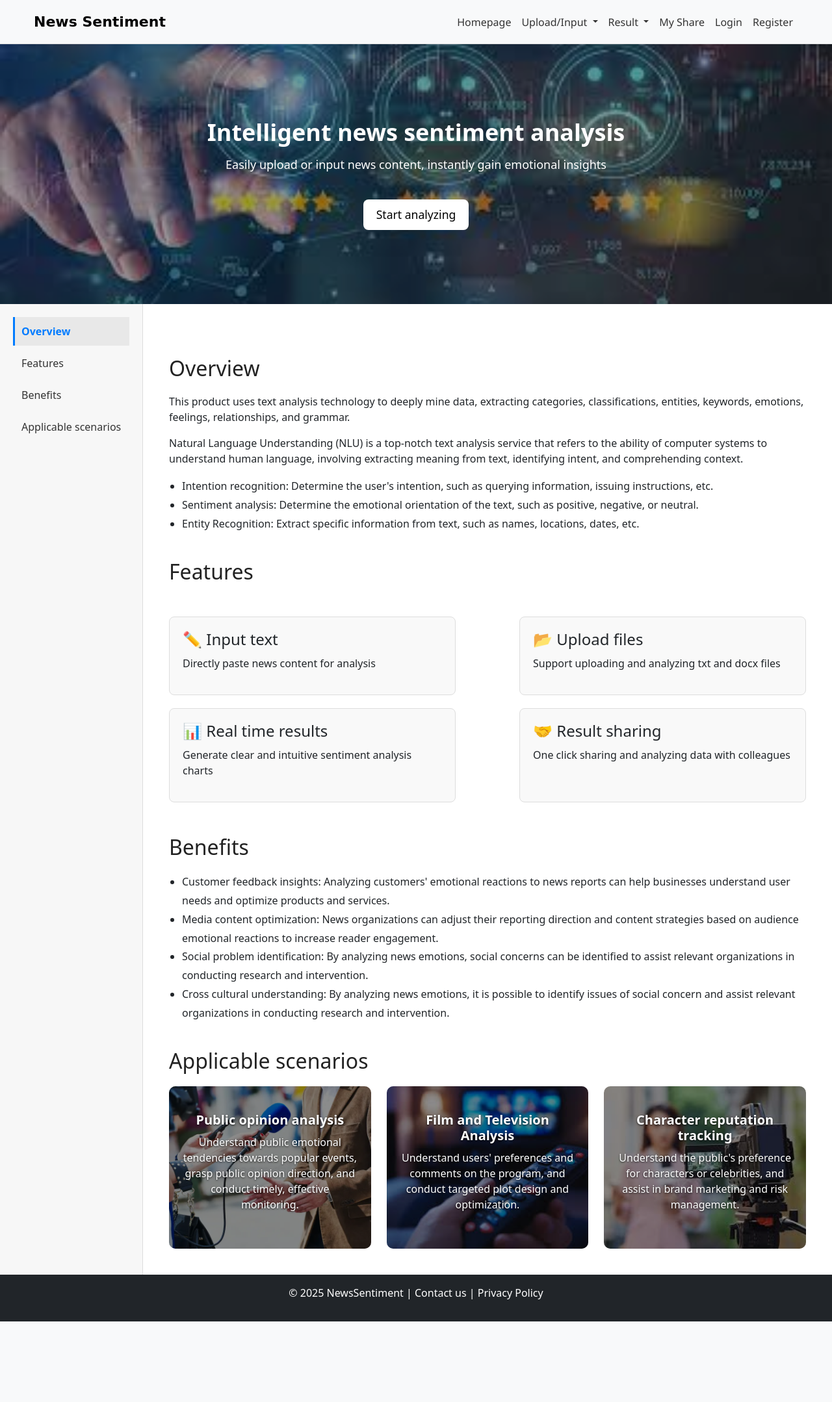
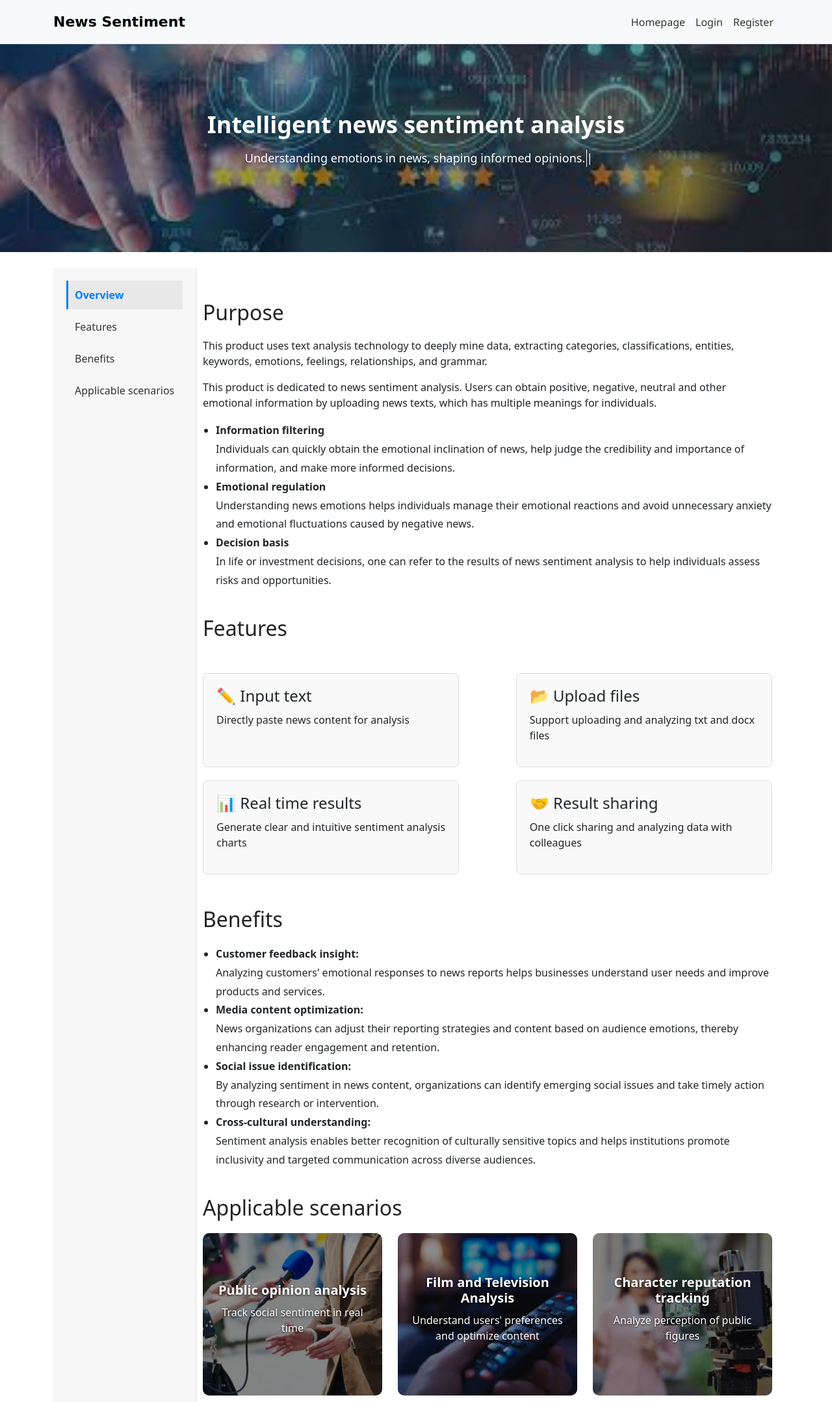
Before and after one commit to XiuwenYin/news-sentiment-analysis, a Flask app: page / in a window 1280 px wide. Shown: the whole page at 65% size. Before the commit the page ends 2034 px from the top, so only its background shows below. Run offline with Flask 3, Linux system fonts and the light colour scheme; some libraries are stand-ins or nearby versions.

Commit message:
Standardize all page specifications,, add typing effect, update routing and templates.

```diff
--- a/app/routes.py
+++ b/app/routes.py
@@ -36,7 +36,14 @@ def login():
             next_page = url_for("index")
         return redirect(next_page)
     # if the form is not submitted or invalid, render the login page
-    return render_template("login.html", title="Sign In", form=form)
+    return render_template("login.html",
+        title="Login",
+        hero_title="Sign In to Your Account",
+        hero_subtitle="Access your dashboard, share results, and more",
+        hero_button_text=None,
+        hero_button_link=None,
+        form=form
+    )
 
 
 @app.route("/logout")
@@ -57,7 +64,14 @@ def register():
         db.session.commit()
         flash("Congratulations, you are now a registered user!")
         return redirect(url_for("login"))
-    return render_template("register.html", title="Register", form=form)
+    return render_template("register.html",
+        title="Register",
+        hero_title="Create Your Account",
+        hero_subtitle="Join us to analyze and share news sentiment",
+        hero_button_text=None,
+        hero_button_link=None,
+        form=form
+    )
 
 
 @app.route("/upload", methods=["GET", "POST"])
@@ -74,7 +88,13 @@ def upload():
 
         return render_template("visualize.html", content=news_content, result=sentiment_result)
 
-    return render_template("upload.html", title="Upload News")
+    return render_template("upload.html",
+        title="Upload News",
+        hero_title="Upload or Input News",
+        hero_subtitle="Analyze news sentiment instantly using our intelligent engine",
+        hero_button_text=None,
+        hero_button_link=None
+    )
 
 
 @app.route("/share")
--- a/app/static/css/homepage.css
+++ b/app/static/css/homepage.css
@@ -61,7 +61,7 @@
 /* 主视觉区 */
 .hero-section {
     width: 100%;
-    height: 50vh;
+    height: 40vh;
     background-size: cover;
     background-position: center;
     background-repeat: no-repeat;
@@ -101,22 +101,13 @@
     margin-top: 15px;
 }
 
-/* 按钮自定义样式 */
-.custom-btn {
+/* 打字效果 */
+#cursor {
+    display: inline-block;
+    width: 1px;
     background-color: white;
-    color: black;
-    border: none;
-    padding: 10px 20px;
-    font-size: 1.1rem;
-    border-radius: 8px;
-    transition: background-color 0.3s ease, color 0.3s ease;
-}
-
-/* 鼠标悬浮时变灰色 */
-.custom-btn:hover {
-    background-color: #e0e0e0;
-    /* 灰色 */
-    color: black;
+    animation: blink 1s steps(2, start) infinite;
+    margin-left: 2px;
 }
 
 /* 核心功能区：导航区+解释 */
@@ -152,7 +143,7 @@
 
 .content {
     flex: 1;
-    padding: 40px;
+    padding: 10px;
 }
 
 h2 {
--- /dev/null
+++ b/app/static/js/typing.js
@@ -0,0 +1,18 @@
+document.addEventListener("DOMContentLoaded", () => {
+    const text = "Understanding emotions in news, shaping informed opinions.";
+    const typingText = document.getElementById("typing-text");
+    const cursor = document.getElementById("cursor");
+    let charIndex = 0;
+    const typingSpeed = 60;
+
+    function type() {
+        if (charIndex < text.length) {
+            // 在光标前插入字符
+            cursor.insertAdjacentText("beforebegin", text.charAt(charIndex));
+            charIndex++;
+            setTimeout(type, typingSpeed);
+        }
+    }
+
+    setTimeout(type, 500);
+});
--- a/app/templates/base.html
+++ b/app/templates/base.html
@@ -1,44 +1,72 @@
 <!doctype html>
 <html lang="en">
+
 <head>
     <meta charset="utf-8">
     <meta name="viewport" content="width=device-width, initial-scale=1">
+    <title>{% if title %}{{ title }} - News Sentiment{% else %}News Sentiment{% endif %}</title>
+    <link href="https://cdn.jsdelivr.net/npm/bootstrap@5.3.2/dist/css/bootstrap.min.css" rel="stylesheet">
 
-    {% if title %}
-    <title>{{ title }} - Sentiment Analyzer</title>
-    {% else %}
-    <title>Sentiment Analyzer</title>
-    {% endif %}
+    <link rel="stylesheet" href="{{ url_for('static', filename='css/homepage.css') }}">
+</head>
 
-    <link href="https://cdn.jsdelivr.net/npm/bootstrap@5.3.5/dist/css/bootstrap.min.css" rel="stylesheet">
-</head>
 <body>
     <!-- Navbar -->
-    <nav class="navbar navbar-expand-lg navbar-dark bg-dark">
+    <nav class="navbar navbar-expand-lg navbar-light bg-light">
         <div class="container">
-            <a class="navbar-brand" href="{{ url_for('index') }}">Sentiment</a>
-            <button class="navbar-toggler" type="button" data-bs-toggle="collapse" data-bs-target="#navbarNav" aria-controls="navbarNav" aria-expanded="false" aria-label="Toggle navigation">
+            <a class="navbar-brand" href="{{ url_for('index') }}">News Sentiment</a>
+            <button class="navbar-toggler" type="button" data-bs-toggle="collapse" data-bs-target="#navbarNav">
                 <span class="navbar-toggler-icon"></span>
             </button>
+
             <div class="collapse navbar-collapse" id="navbarNav">
                 <ul class="navbar-nav ms-auto">
                     <li class="nav-item">
-                        <a class="nav-link {% if request.endpoint == 'index' %}active{% endif %}" href="{{ url_for('index') }}">Home</a>
+                        <a class="nav-link" href="{{ url_for('index') }}">Homepage</a>
                     </li>
 
                     {% if current_user.is_authenticated %}
+                    <!-- Upload/Input dropdown -->
+                    <li class="nav-item dropdown">
+                        <a class="nav-link dropdown-toggle" href="#" id="uploadDropdown" role="button"
+                            data-bs-toggle="dropdown">
+                            Upload/Input
+                        </a>
+                        <ul class="dropdown-menu">
+                            <li><a class="dropdown-item" href="{{ url_for('upload') }}">Upload News</a></li>
+                            <li><a class="dropdown-item" href="#">Input Text</a></li>
+                        </ul>
+                    </li>
+
+                    <!-- Result dropdown -->
+                    <li class="nav-item dropdown">
+                        <a class="nav-link dropdown-toggle" href="#" id="resultDropdown" role="button"
+                            data-bs-toggle="dropdown">
+                            Result
+                        </a>
+                        <ul class="dropdown-menu">
+                            <li><a class="dropdown-item" href="#">View Result</a></li>
+                            <li><a class="dropdown-item" href="#">View Histories</a></li>
+                        </ul>
+                    </li>
+
+                    <!-- My Share -->
                     <li class="nav-item">
-                        <a class="nav-link {% if request.endpoint == 'upload' %}active{% endif %}" href="{{ url_for('upload') }}">Upload</a>
+                        <a class="nav-link" href="#">My Share</a>
                     </li>
+
+                    <!-- Logout -->
                     <li class="nav-item">
                         <a class="nav-link" href="{{ url_for('logout') }}">Logout</a>
                     </li>
+
                     {% else %}
+                    <!-- Login / Register -->
                     <li class="nav-item">
-                        <a class="nav-link {% if request.endpoint == 'login' %}active{% endif %}" href="{{ url_for('login') }}">Login</a>
+                        <a class="nav-link" href="{{ url_for('login') }}">Login</a>
                     </li>
                     <li class="nav-item">
-                        <a class="nav-link {% if request.endpoint == 'register' %}active{% endif %}" href="{{ url_for('register') }}">Register</a>
+                        <a class="nav-link" href="{{ url_for('register') }}">Register</a>
                     </li>
                     {% endif %}
                 </ul>
@@ -46,25 +74,41 @@
         </div>
     </nav>
 
+    <!-- 主视觉区 -->
+    <section class="hero-section"
+        style="background-image: url('{{ url_for('static', filename='images/background.jpg') }}');">
+        <div class="hero-overlay">
+            <div class="hero-content">
+                <h1>Intelligent news sentiment analysis</h1>
+                <p id="typing-text" class="mt-3 text-white" style="min-height: 40px;">
+                    <span id="cursor">|</span>
+                </p>
+            </div>
+        </div>
+    </section>
+
     <!-- Flash messages -->
     <div class="container mt-3">
         {% with messages = get_flashed_messages() %}
         {% if messages %}
         <div class="alert alert-info alert-dismissible fade show" role="alert">
             {% for message in messages %}
-                {{ message }}
+            {{ message }}
             {% endfor %}
-            <button type="button" class="btn-close" data-bs-dismiss="alert" aria-label="Close"></button>
+            <button type="button" class="btn-close" data-bs-dismiss="alert"></button>
         </div>
         {% endif %}
         {% endwith %}
     </div>
 
-    <!-- Main content block -->
+    <!-- Main content -->
     <div class="container mt-4">
         {% block content %}{% endblock %}
     </div>
 
-    <script src="https://cdn.jsdelivr.net/npm/bootstrap@5.3.5/dist/js/bootstrap.bundle.min.js"></script>
+    <script src="https://cdn.jsdelivr.net/npm/bootstrap@5.3.2/dist/js/bootstrap.bundle.min.js"></script>
+    <script src="{{ url_for('static', filename='js/typing.js') }}"></script>
+
 </body>
+
 </html>
--- a/app/templates/homepage.html
+++ b/app/templates/homepage.html
@@ -1,83 +1,8 @@
-<!DOCTYPE html>
-<html lang="zh-CN">
+{% extends "base.html" %}
 
-<head>
-    <meta charset="UTF-8">
-    <meta name="viewport" content="width=device-width, initial-scale=1.0">
-    <title>Sentiment Analysis</title>
-    <link href="https://cdn.jsdelivr.net/npm/bootstrap@5.3.0/dist/css/bootstrap.min.css" rel="stylesheet">
-</head>
-<link rel="stylesheet" href="{{ url_for('static', filename='css/homepage.css') }}">
+{% block title %}Homepage{% endblock %}
 
-
-<body>
-    <!-- 顶部导航栏 Top navigation bar-->
-    <nav class="navbar navbar-expand-lg navbar-light bg-light">
-        <div class="container-fluid">
-            <a class="navbar-brand" href="#">News Sentiment</a>
-            <button class="navbar-toggler" type="button" data-bs-toggle="collapse" data-bs-target="#navbarNav">
-                <span class="navbar-toggler-icon"></span>
-            </button>
-            <div class="collapse navbar-collapse" id="navbarNav">
-                <ul class="navbar-nav ms-auto">
-
-                    <!-- Home -->
-                    <li class="nav-item">
-                        <a class="nav-link" href="#">Homepage</a>
-                    </li>
-
-                    <!-- Upload / Input (Dropdown) -->
-                    <li class="nav-item dropdown">
-                        <a class="nav-link dropdown-toggle" href="#" id="uploadInputDropdown" role="button"
-                            data-bs-toggle="dropdown" aria-expanded="false">
-                            Upload/Input
-                        </a>
-                        <ul class="dropdown-menu text-center" aria-labelledby="uploadInputDropdown">
-                            <li><a class="dropdown-item" href="{{ url_for('upload') }}">Upload File</a></li>
-                            <li><a class="dropdown-item" href="#">Input Text</a></li>
-                        </ul>
-                    </li>
-
-
-                    <!-- Analysis Result (Dropdown) -->
-                    <li class="nav-item dropdown">
-                        <a class="nav-link dropdown-toggle" href="#" id="resultDropdown" role="button"
-                            data-bs-toggle="dropdown" aria-expanded="false">
-                            Result
-                        </a>
-                        <ul class="dropdown-menu text-center" aria-labelledby="resultDropdown">
-                            <li><a class="dropdown-item" href="#">View Results</a></li>
-                            <li><a class="dropdown-item" href="#">View Histories</a></li>
-                        </ul>
-                    </li>
-                    <!-- Other Pages -->
-                    <li class="nav-item">
-                        <!-- <a class="nav-link" href="#">My Share</a> -->
-                        <a class="nav-link" href="{{ url_for('share') }}">My Share</a>
-                    </li>
-                    <li class="nav-item">
-                        <a class="nav-link" href="{{ url_for('login') }}">Login</a>
-                    </li>
-                    <li class="nav-item">
-                        <a class="nav-link" href="{{ url_for('register') }}">Register</a>
-                    </li>
-                </ul>
-            </div>
-        </div>
-    </nav>
-
-    <!-- 主视觉区 -->
-    <section class="hero-section"
-        style="background-image: url('{{ url_for('static', filename='images/background.jpg') }}');">
-        <div class="hero-overlay">
-            <div class="hero-content">
-                <h1>Intelligent news sentiment analysis</h1>
-                <p>Easily upload or input news content, instantly gain emotional insights</p>
-                <a href="#" class="btn custom-btn mt-4">Start analyzing</a>
-            </div>
-        </div>
-    </section>
-
+{% block content %}
 <!-- 核心功能区 -->
 <section class="container-left">
     <!-- 左侧导航栏 -->
@@ -91,22 +16,24 @@
     <!-- 右侧内容 -->
     <div class="content">
         <!-- 概述 -->
-            <h2 id="overview">Overview</h2>
+        <h2 id="overview">Purpose</h2>
         <p>
             This product uses text analysis technology to deeply mine data, extracting categories, classifications,
             entities, keywords, emotions, feelings, relationships, and grammar.
         </p>
         <p>
-                Natural Language Understanding (NLU) is a top-notch text analysis service that refers to the ability of
-                computer systems to understand human language, involving extracting meaning from text, identifying
-                intent, and comprehending context. </p>
+            This product is dedicated to news sentiment analysis. Users can obtain positive, negative, neutral and
+            other emotional information by uploading news texts, which has multiple meanings for individuals.</p>
         <ul>
-                <li>Intention recognition: Determine the user's intention, such as querying information, issuing
-                    instructions, etc.</li>
-                <li>Sentiment analysis: Determine the emotional orientation of the text, such as positive, negative, or
-                    neutral.</li>
-                <li>Entity Recognition: Extract specific information from text, such as names, locations, dates, etc.
-                </li>
+            <li><strong>Information filtering</strong><br>Individuals can quickly obtain the emotional inclination of
+                news, help
+                judge the credibility and importance of information, and make more informed decisions.</li>
+            <li><strong>Emotional regulation</strong><br>Understanding news emotions helps individuals manage their
+                emotional
+                reactions and avoid unnecessary anxiety and emotional fluctuations caused by negative news.</li>
+            <li><strong>Decision basis</strong><br>In life or investment decisions, one can refer to the results of news
+                sentiment
+                analysis to help individuals assess risks and opportunities.</li>
         </ul>
 
         <!-- 功能 -->
@@ -129,18 +56,31 @@
                 <p>One click sharing and analyzing data with colleagues</p>
             </div>
         </div>
+
         <!-- 好处 -->
         <h2 id="benefits">Benefits</h2>
         <ul>
-                <li>Customer feedback insights: Analyzing customers' emotional reactions to news reports can help
-                    businesses understand user needs and optimize products and services.</li>
-                <li>Media content optimization: News organizations can adjust their reporting direction and content
-                    strategies based on audience emotional reactions to increase reader engagement.</li>
-                <li>Social problem identification: By analyzing news emotions, social concerns can be identified to
-                    assist relevant organizations in conducting research and intervention.</li>
-                <li>Cross cultural understanding: By analyzing news emotions, it is possible to identify issues of
-                    social concern and assist relevant organizations in conducting research and intervention.</li>
+            <li><strong>Customer feedback insight:</strong><br>
+                Analyzing customers' emotional responses to news reports helps businesses understand user needs and
+                improve products and services.
+            </li>
+
+            <li><strong>Media content optimization:</strong><br>
+                News organizations can adjust their reporting strategies and content based on audience emotions, thereby
+                enhancing reader engagement and retention.
+            </li>
+
+            <li><strong>Social issue identification:</strong><br>
+                By analyzing sentiment in news content, organizations can identify emerging social issues and take
+                timely action through research or intervention.
+            </li>
+
+            <li><strong>Cross-cultural understanding:</strong><br>
+                Sentiment analysis enables better recognition of culturally sensitive topics and helps institutions
+                promote inclusivity and targeted communication across diverse audiences.
+            </li>
         </ul>
+
 
         <!-- 适用场景 -->
         <h2 id="Applicable scenarios">Applicable scenarios</h2>
@@ -152,8 +92,7 @@
                     style="background-image: url('{{ url_for('static', filename='images/interview.webp') }}');">
                     <div class="overlay">
                         <h4>Public opinion analysis</h4>
-                            <p>Understand public emotional tendencies towards popular events, grasp public opinion
-                                direction, and conduct timely, effective monitoring.</p>
+                        <p class="text-white">Track social sentiment in real time</p>
                     </div>
                 </div>
             </div>
@@ -164,8 +103,7 @@
                     style="background-image: url('{{ url_for('static', filename='images/遥控.jpg') }}');">
                     <div class="overlay">
                         <h4>Film and Television Analysis</h4>
-                            <p>Understand users' preferences and comments on the program, and conduct targeted plot
-                                design and optimization.</p>
+                        <p>Understand users' preferences and optimize content</p>
                     </div>
                 </div>
             </div>
@@ -176,24 +114,15 @@
                     style="background-image: url('{{ url_for('static', filename='images/人物.jpg') }}');">
                     <div class="overlay">
                         <h4>Character reputation tracking</h4>
-                            <p>Understand the public's preference for characters or celebrities, and assist in brand
-                                marketing and risk management.</p>
+                        <p>Analyze perception of public figures</p>
                     </div>
                 </div>
             </div>
-
         </div>
-
     </div>
 </section>
+{% endblock %}
 
-    <!-- 底部 -->
-    <footer class="bg-dark text-white text-center p-3">
-        <p>© 2025 NewsSentiment | Contact us | Privacy Policy</p>
-    </footer>
-
-    <script src="https://cdn.jsdelivr.net/npm/bootstrap@5.3.0/dist/js/bootstrap.bundle.min.js"></script>
-
+{% block scripts %}
 <script src="{{ url_for('static', filename='js/homepage.js') }}"></script>
-
-</html>
+{% endblock %}
```
Also changed, not shown: app/templates/index.html (deleted, +0 -61 lines), app.db, app/templates/visualize.html (line endings or trailing spaces). Lines whose indentation alone changed are shown as unchanged.
